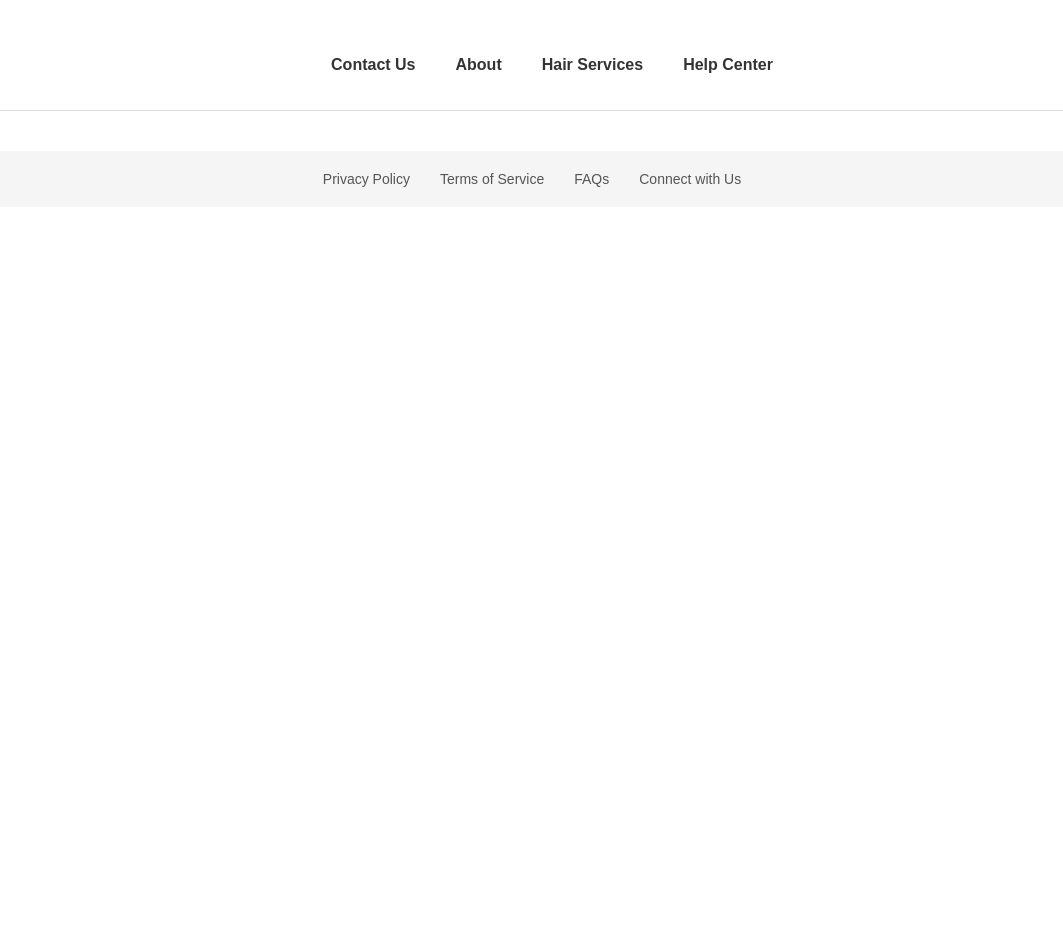
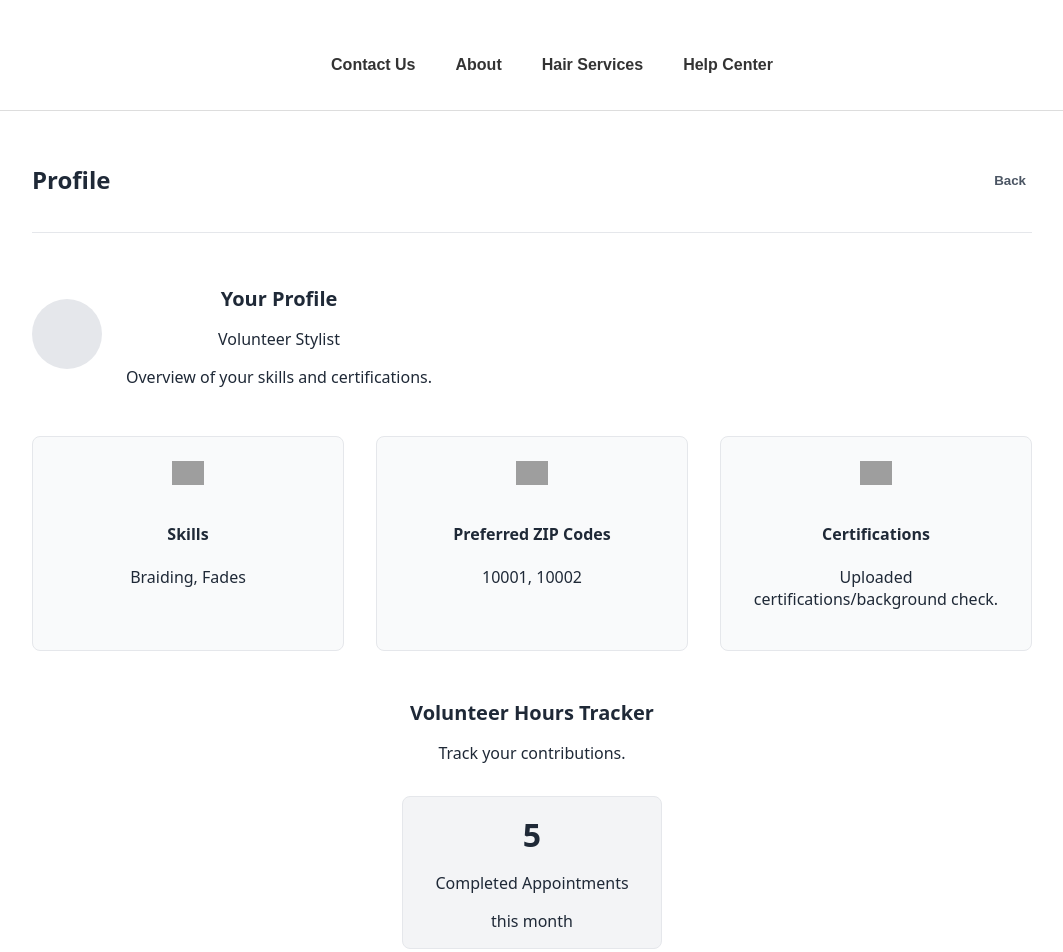
Before and after one commit to SumaiyaAhona/Hair-Care-Project, a React (Create React App) app: page /volunteer/profile in a window 1280 px wide. Shown: the top 952 px of the page, without its empty margins (108-1171 px from the left). Before the commit the page ends 800 px from the top, so only its background shows below. Built offline with nearby package versions, Linux system fonts and the light colour scheme; grey boxes are pictures that could not be loaded.

Commit message:
Add Volunteer Profile component and styles

```diff
--- a/src/App.js
+++ b/src/App.js
@@ -7,6 +7,7 @@ import Volunteer from './components/Volunteer';
 import SignUp from './components/Signup';
 import FosterParentDashboard from './components/FosterParentDashboard';
 import VolunteerAppointments from './components/VolunteerAppointments';
+import VolunteerProfile from './components/VolunteerProfile';
 import Footer from './components/Footer';
 
 function App() {
@@ -15,11 +16,20 @@ function App() {
       <div className="App">
         <Navbar />
         <Routes>
-          <Route path="/" element={<><Hero /><Testimonials /></>} />
+          <Route
+            path="/"
+            element={
+              <>
+                <Hero />
+                <Testimonials />
+              </>
+            }
+          />
           <Route path="/volunteer" element={<Volunteer />} />
           <Route path="/signup" element={<SignUp />} />
           <Route path="/dashboard" element={<FosterParentDashboard />} />
-          <Route path="/appointments" element={<VolunteerAppointments />} />
+          <Route path="/volunteer/appointments" element={<VolunteerAppointments />} />
+          <Route path="/volunteer/profile" element={<VolunteerProfile />} />
         </Routes>
         <Footer />
       </div>
--- /dev/null
+++ b/src/components/VolunteerProfile.css
@@ -0,0 +1,81 @@
+.volunteer-profile-container {
+    max-width: 1000px;
+    margin: 0 auto;
+    padding: 2rem;
+    font-family: system-ui, sans-serif;
+    color: #1f2937;
+  }
+
+  .profile-header {
+    display: flex;
+    justify-content: space-between;
+    align-items: center;
+    margin-bottom: 2rem;
+    border-bottom: 1px solid #e5e7eb;
+    padding-bottom: 1rem;
+  }
+
+  .nav-buttons button {
+    background: none;
+    border: none;
+    color: #4b5563;
+    font-weight: 600;
+    cursor: pointer;
+  }
+
+  .profile-section .profile-overview {
+    margin-bottom: 3rem;
+  }
+
+  .profile-info {
+    display: flex;
+    align-items: center;
+    gap: 1.5rem;
+    margin-bottom: 2rem;
+  }
+
+  .profile-img-placeholder {
+    width: 70px;
+    height: 70px;
+    background-color: #e5e7eb;
+    border-radius: 9999px;
+  }
+
+  .profile-details {
+    display: flex;
+    flex-wrap: wrap;
+    gap: 2rem;
+  }
+
+  .detail-box {
+    flex: 1 1 200px;
+    padding: 1.5rem;
+    border: 1px solid #e5e7eb;
+    border-radius: 0.5rem;
+    background-color: #f9fafb;
+    text-align: center;
+  }
+
+  .detail-box img {
+    width: 32px;
+    margin-bottom: 0.75rem;
+  }
+
+  .tracker-section {
+    text-align: center;
+  }
+
+  .tracker-box {
+    display: inline-block;
+    margin-top: 1rem;
+    padding: 1rem 2rem;
+    border: 1px solid #e5e7eb;
+    border-radius: 0.5rem;
+    background-color: #f3f4f6;
+  }
+
+  .tracker-box h4 {
+    font-size: 2rem;
+    font-weight: 700;
+    margin: 0;
+  }
--- /dev/null
+++ b/src/components/VolunteerProfile.jsx
@@ -0,0 +1,57 @@
+import './VolunteerProfile.css';
+
+function VolunteerProfile() {
+  return (
+    <div className="volunteer-profile-container">
+      <header className="profile-header">
+        <h2>Profile</h2>
+        <div className="nav-buttons">
+          <button>Back</button>
+        </div>
+      </header>
+
+      <section className="profile-section">
+        <div className="profile-overview">
+          <div className="profile-info">
+            <div className="profile-img-placeholder"></div>
+            <div>
+              <h3>Your Profile</h3>
+              <p>Volunteer Stylist</p>
+              <p>Overview of your skills and certifications.</p>
+            </div>
+          </div>
+
+          <div className="profile-details">
+            <div className="detail-box">
+              <img src="/icons/scissors.png" alt="Skills" />
+              <h4>Skills</h4>
+              <p>Braiding, Fades</p>
+            </div>
+            <div className="detail-box">
+              <img src="/icons/pin.png" alt="ZIPs" />
+              <h4>Preferred ZIP Codes</h4>
+              <p>10001, 10002</p>
+            </div>
+            <div className="detail-box">
+              <img src="/icons/checkmark.png" alt="Certifications" />
+              <h4>Certifications</h4>
+              <p>Uploaded certifications/background check.</p>
+            </div>
+          </div>
+        </div>
+      </section>
+
+      <section className="tracker-section">
+        <h3>Volunteer Hours Tracker</h3>
+        <p>Track your contributions.</p>
+        <div className="tracker-box">
+          <h4>5</h4>
+          <p>Completed Appointments</p>
+          <span>this month</span>
+        </div>
+      </section>
+    </div>
+  );
+}
+
+export default VolunteerProfile;
```
